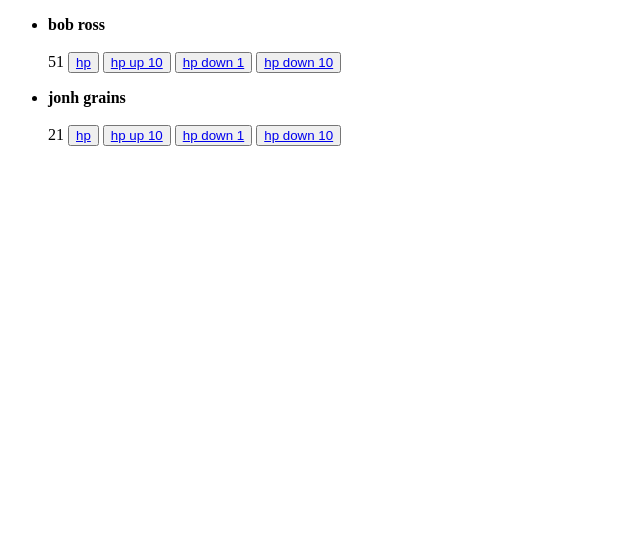
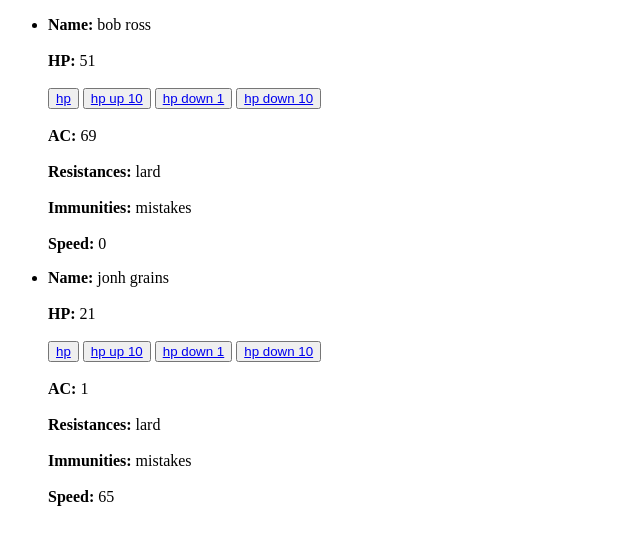
Before and after one commit to EnriqueGalindo/dnd-encounter, a Django app: page / in a window 1280 px wide. Shown: the top 545 px of the page, without its empty margins (0-640 px from the left). Run offline with Django 3.2, Linux system fonts and the light colour scheme; data comes from the database, SQL or seed files in the repository; both versions use the stored data as it was after the commit.

Commit message:
made the buttons functional and added rest of npc info

```diff
--- a/dnd_encounters/Templates/index.html
+++ b/dnd_encounters/Templates/index.html
@@ -9,22 +9,30 @@
     {% for npc in npcs %}
     <ul>
         <li>
-            <strong>{{npc.name}}</strong>
+            <strong>Name: </strong>{{npc.name}}
             <br></br>
-            {{npc.hit_points}}
+            <strong>HP: </strong>{{npc.hit_points}}
+            <br></br>
             <button>
-                <a href="/hpup1/{{post.id}}">hp</a>
+                <a href="/hp_up_1/{{npc.id}}">hp</a>
             </button>
             <button>
-                <a href="/hpup10/{{post.id}}">hp up 10</a>
+                <a href="/hp_up_10/{{npc.id}}">hp up 10</a>
             </button>
             <button>
-                <a href="/hp_down_1/{{post.id}}">hp down 1</a>
+                <a href="/hp_down_1/{{npc.id}}">hp down 1</a>
             </button>
             <button>
-                <a href="/hp_down_10/{{post.id}}">hp down 10</a>
+                <a href="/hp_down_10/{{npc.id}}">hp down 10</a>
             </button>
-
+            <br></br>
+            <strong>AC: </strong>{{npc.armor_class}}
+            <br></br>
+            <strong>Resistances: </strong>{{npc.resistances}}
+            <br></br>
+            <strong>Immunities: </strong>{{npc.immunities}}
+            <br></br>
+            <strong>Speed: </strong>{{npc.speed}}
         </li>
     </ul>
     {% endfor %}
```
Also changed, not shown: db.sqlite3.
